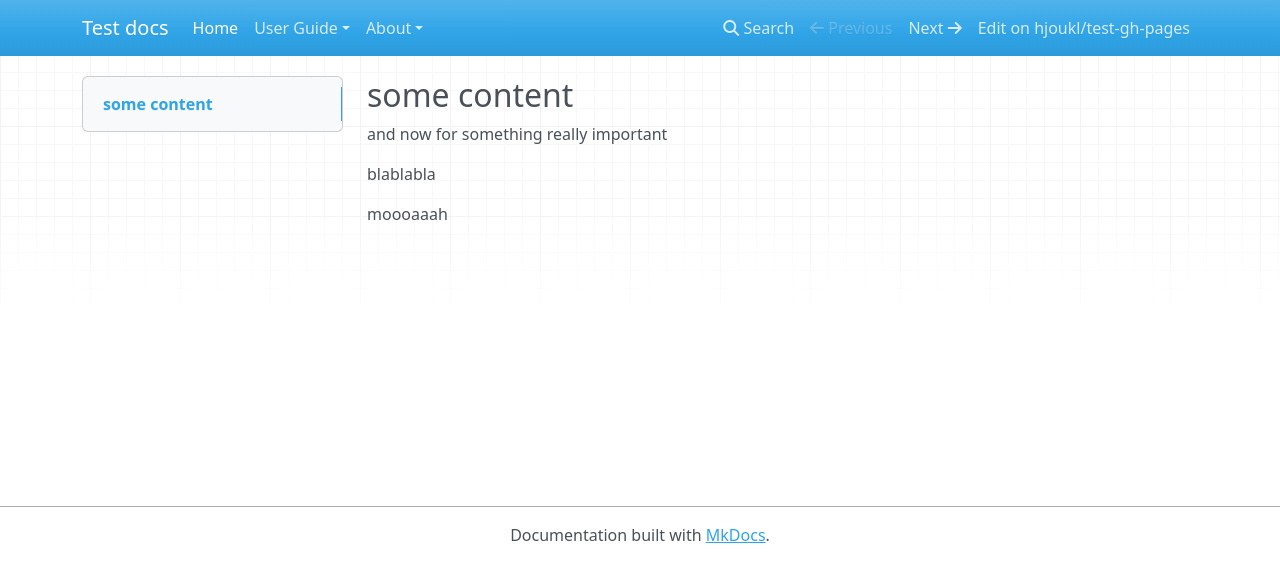
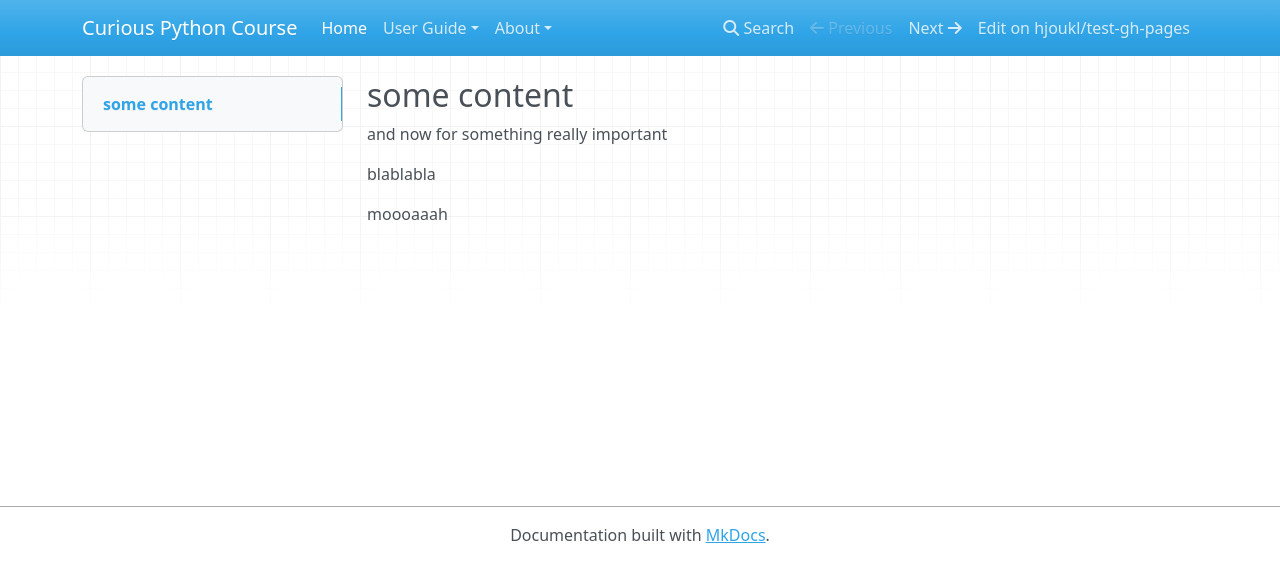
Before and after one commit to rkluger68/cpycourse, an MkDocs documentation site: the page built from docs/index.md, in a window 1280 px wide. Shown: the top 582 px of the page. Built offline with MkDocs 1.6.1, drawn with Linux system fonts in a browser that asks for light colours; nearby versions of some CDN libraries.

Commit message:
Update mkdocs.yml

```diff
--- a/mkdocs.yml
+++ b/mkdocs.yml
@@ -1,6 +1,6 @@
-site_name: Test docs
-site_description: 'A docs test'
-site_author: 'Holger'
+site_name: Curious Python Course
+site_description: 'Practical Python training material'
+site_author: 'Holger Joukl'
 docs_dir: docs/
 repo_name: 'hjoukl/test-gh-pages'
 repo_url: 'https://github.com/hjoukl/test-gh-pages'
```
